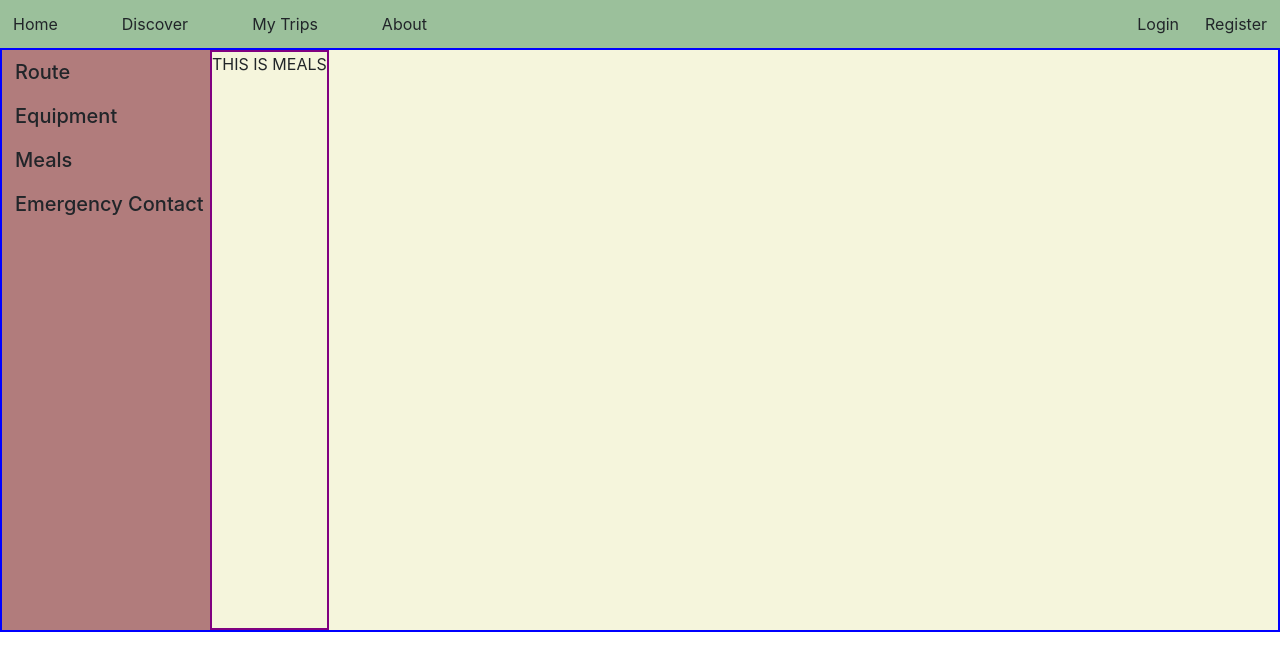
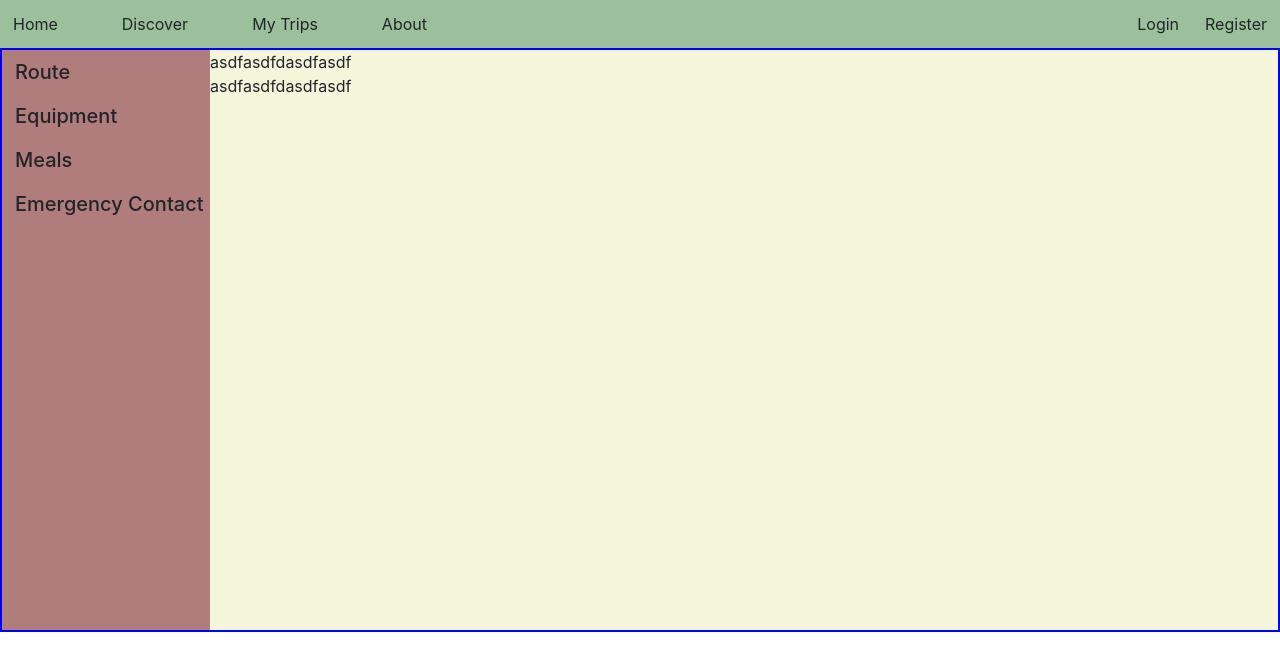
Before and after one commit to LeonXZhou/Odyssey, a React (Create React App) app in the folder odyssey/: page /planning/meals in a window 1280 px wide. Shown: the top 670 px of the page. Built offline with nearby package versions, Linux system fonts and the light colour scheme.

Commit message:
trying to fix flex box bug

```diff
--- /dev/null
+++ b/odyssey/src/components/component-styles/Meals.scss
@@ -0,0 +1,5 @@
+.meal{
+  display: flex;
+  flex-direction: column;
+  width: 100%;
+}
--- a/odyssey/src/components/component-styles/Planning.scss
+++ b/odyssey/src/components/component-styles/Planning.scss
@@ -2,19 +2,9 @@
   display: flex;
   background-color: beige;
   border: 2px solid blue;
-  .page {
-    display: flex;
-    border: 2px solid red;
-  }
 }
 
 .equipment {
   display: flex;
   border: 2px solid purple;
 }
-
-.meals {
-  display: flex;
-  border: 2px solid purple;
-  width: 100%;
-}
--- /dev/null
+++ b/odyssey/src/components/planning/MealDay.js
@@ -0,0 +1,6 @@
+import React from "react";
+const MealDay = () => {
+  return (<div>asdfasdfdasdfasdf</div>);
+};
+
+export default MealDay;
--- a/odyssey/src/components/planning/Meals.js
+++ b/odyssey/src/components/planning/Meals.js
@@ -1,9 +1,12 @@
-import React, { useEffect } from "react";
-import { Link } from "react-router-dom";
-import "../component-styles/Planning.scss";
+import React from "react";
+import MealDay from "./MealDay";
 
-const Sidebar = () => {
-  return <main className="equipment">THIS IS MEALS</main>;
+const Meals = () => {
+  return (<main className="meal">
+    <MealDay></MealDay>
+    <MealDay></MealDay>
+  </main>
+  )
 };
 
-export default Sidebar;
+export default Meals;
```
Also changed, not shown: odyssey/public/manifest.json.
